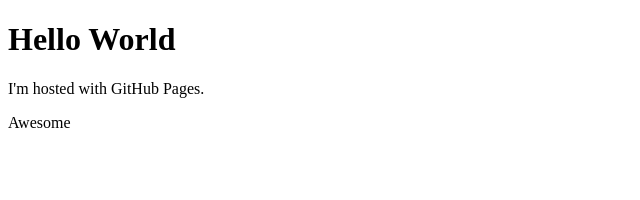
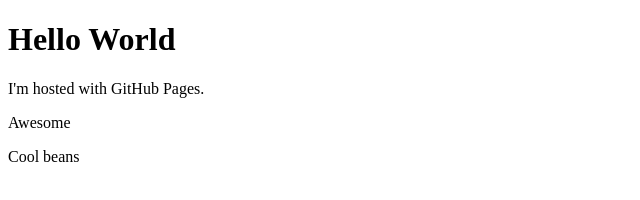
Before and after one commit to KingRalph78/craig-young, a plain HTML site: page index.html in a window 1280 px wide. Shown: the full height of the page, 0-640 px from the left. Drawn offline with Linux system fonts and the light colour scheme.

Commit message:
another test

```diff
--- a/index.html
+++ b/index.html
@@ -4,5 +4,6 @@
 <h1>Hello World</h1>
 <p>I'm hosted with GitHub Pages.</p>
   <p>Awesome</p>
+  <p>Cool beans</p>
 </body>
 </html>
```
